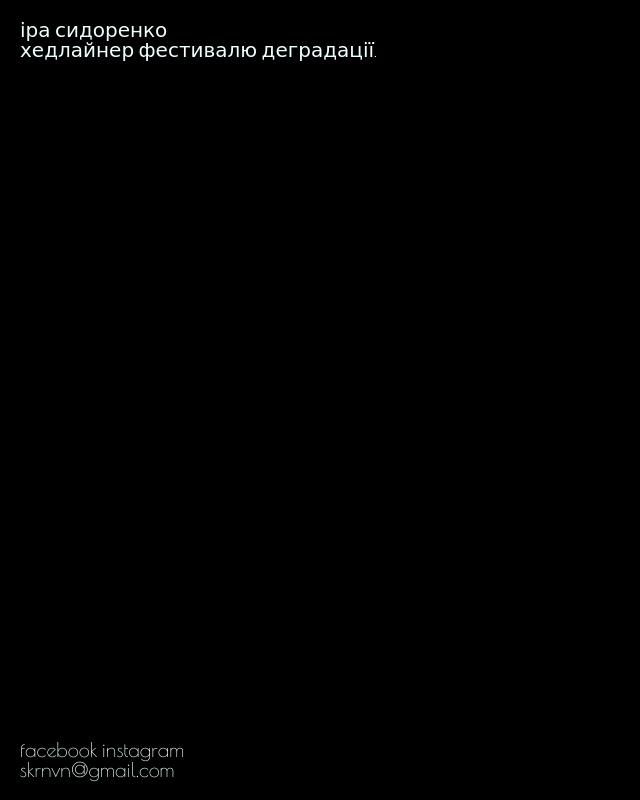
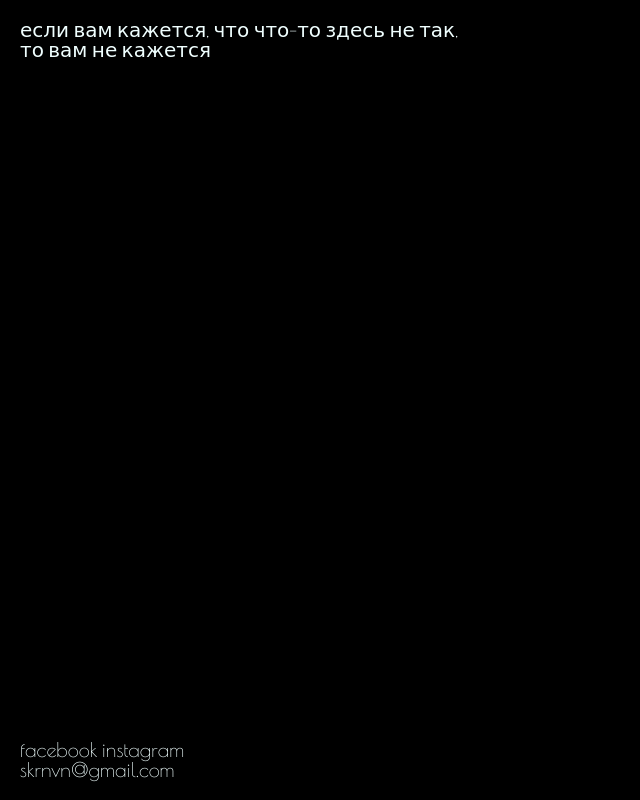
Before and after one commit to skrnvn/skrnvn.com, a plain HTML site: page index.html in a window 1280 px wide. Shown: the whole page, without its empty margins (0-640 px from the left). Drawn offline with nearby package versions, Linux system fonts and the light colour scheme.

Commit message:
Change the main text

```diff
--- a/index.html
+++ b/index.html
@@ -13,8 +13,10 @@
 
 <body>
     <div class="main-info">
-        <p>іра сидоренко</p>
-        <p>хедлайнер фестивалю деградації.</p>
+        <p>
+            если вам кажется, что что-то здесь не так, <br>
+            то вам не кажется
+        </p>
     </div>
     <div class="social-links">
         <a target="_blank" rel="noopener noreferrer" href="http://www.facebook.com/skrnvn">facebook</a>
```
